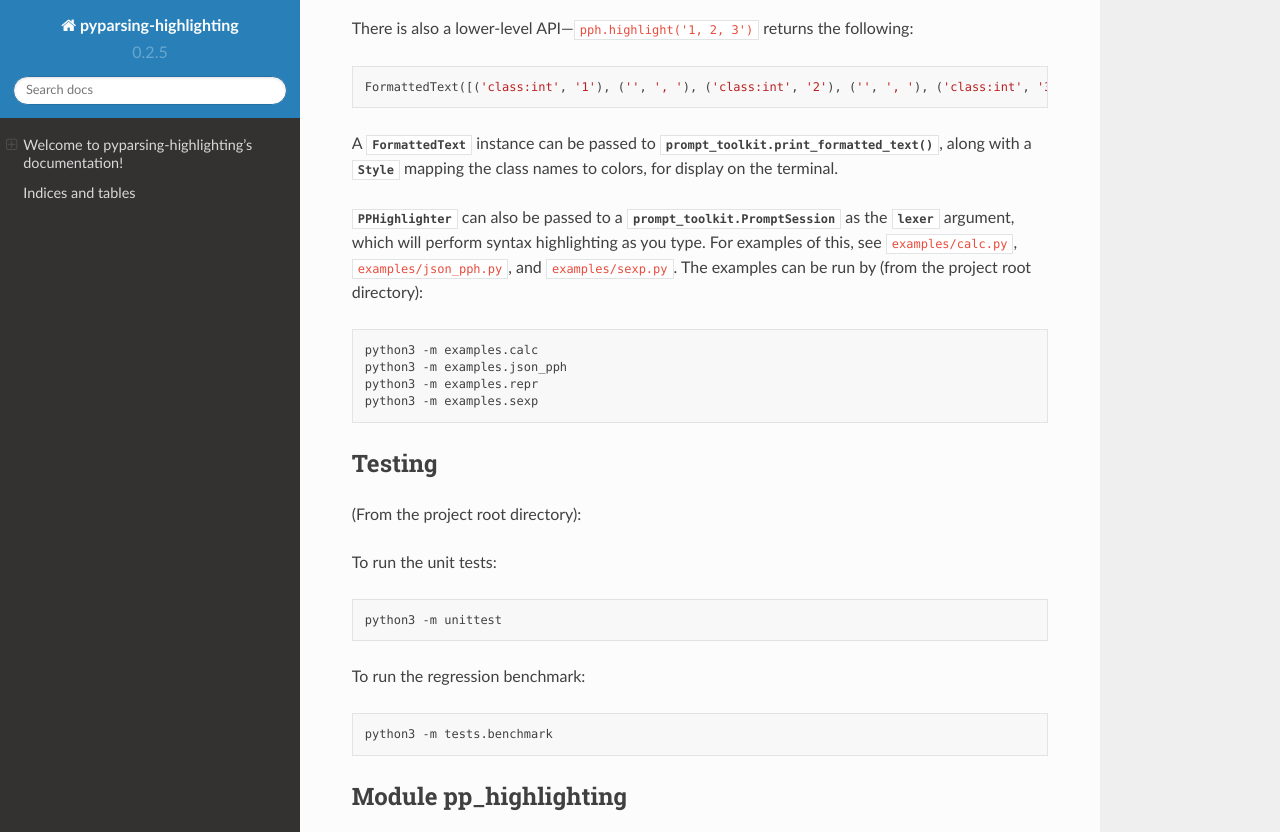
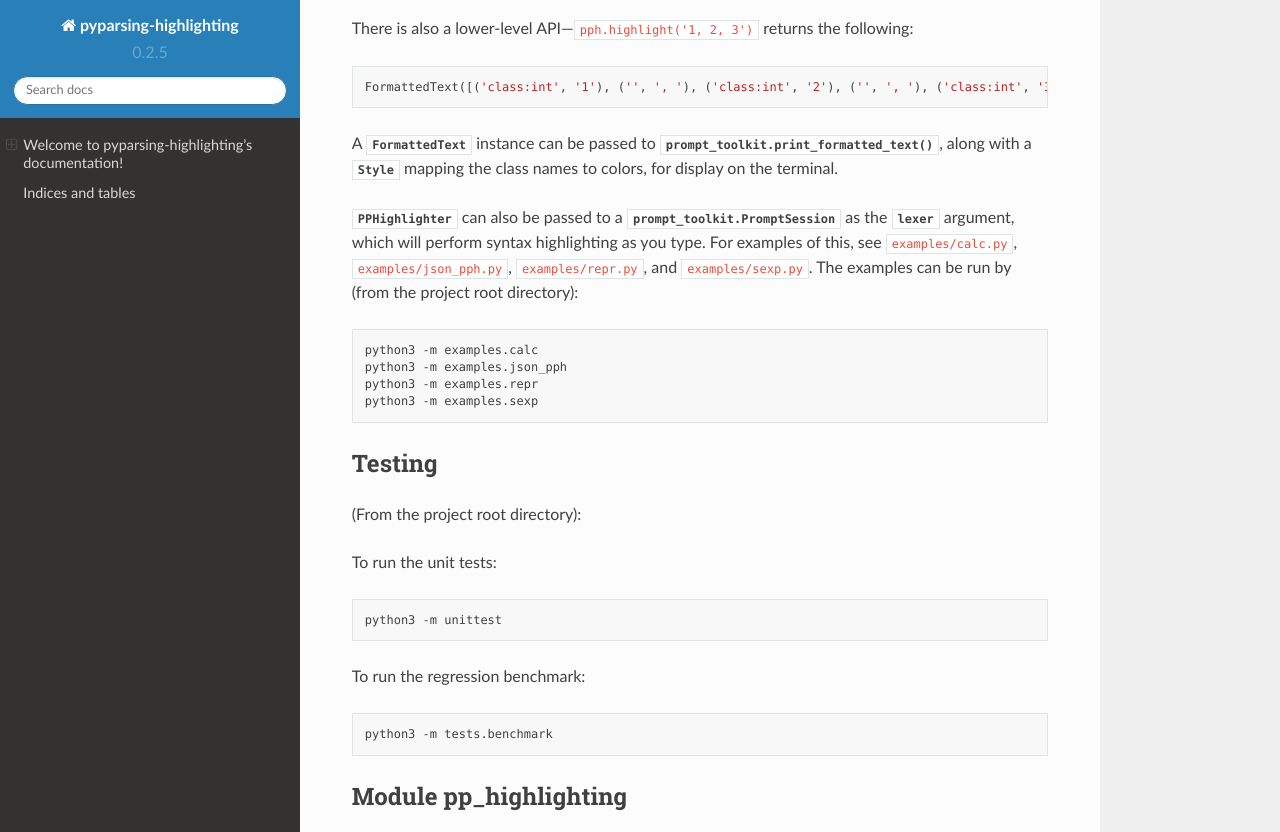
Before and after one commit to crowsonkb/pyparsing-highlighting, a Sphinx documentation site: the page built from docs/source/index.rst, in a window 1280 px wide and 900 px high, scrolled down 1416 px, cut to the strip 0-832 px from the top of the window. Built offline with Sphinx 7.4.7 and the Read the Docs theme 2.0.0, drawn with Linux system fonts in a browser that asks for light colours.

Commit message:
Add more documentation for example repr() output syntax highlighter

```diff
--- a/README.rst
+++ b/README.rst
@@ -71,7 +71,7 @@
 
 A ``FormattedText`` instance can be passed to ``prompt_toolkit.print_formatted_text()``, along with a ``Style`` mapping the class names to colors, for display on the terminal.
 
-``PPHighlighter`` can also be passed to a ``prompt_toolkit.PromptSession`` as the ``lexer`` argument, which will perform syntax highlighting as you type. For examples of this, see ``examples/calc.py``, ``examples/json_pph.py``, and ``examples/sexp.py``. The examples can be run by (from the project root directory):
+``PPHighlighter`` can also be passed to a ``prompt_toolkit.PromptSession`` as the ``lexer`` argument, which will perform syntax highlighting as you type. For examples of this, see ``examples/calc.py``, ``examples/json_pph.py``, ``examples/repr.py``, and ``examples/sexp.py``. The examples can be run by (from the project root directory):
 
 .. code:: bash
 
--- a/docs/source/index.rst
+++ b/docs/source/index.rst
@@ -73,7 +73,7 @@
 
 A :class:`FormattedText` instance can be passed to :func:`prompt_toolkit.print_formatted_text`, along with a :class:`Style` mapping the class names to colors, for display on the terminal.
 
-:class:`PPHighlighter` can also be passed to a :class:`prompt_toolkit.PromptSession` as the `lexer` argument, which will perform syntax highlighting as you type. For examples of this, see ``examples/calc.py``, ``examples/json_pph.py``, and ``examples/sexp.py``.  The examples can be run by (from the project root directory):
+:class:`PPHighlighter` can also be passed to a :class:`prompt_toolkit.PromptSession` as the `lexer` argument, which will perform syntax highlighting as you type. For examples of this, see ``examples/calc.py``, ``examples/json_pph.py``, ``examples/repr.py``, and ``examples/sexp.py``.  The examples can be run by (from the project root directory):
 
 .. code:: bash
 
```
